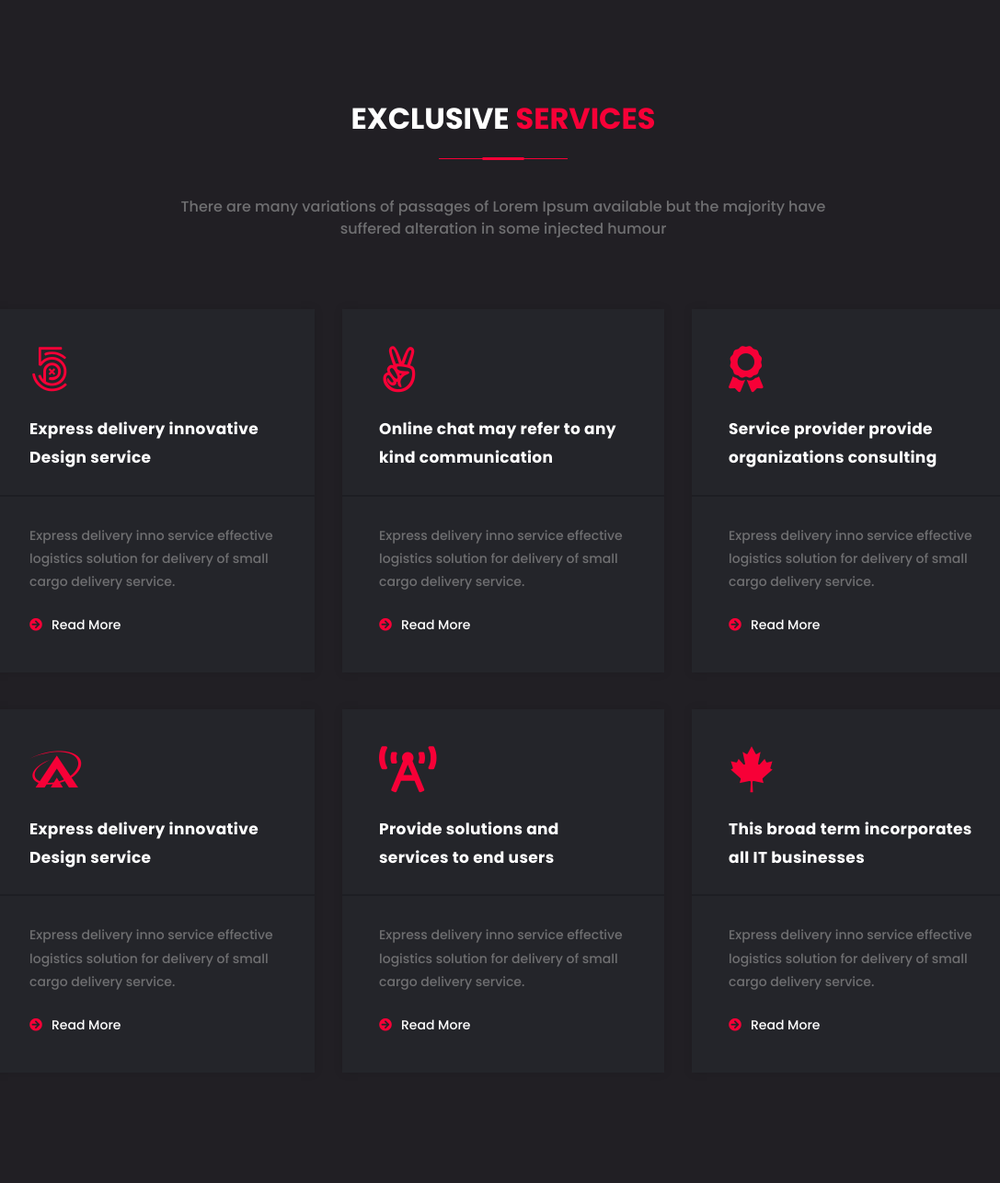
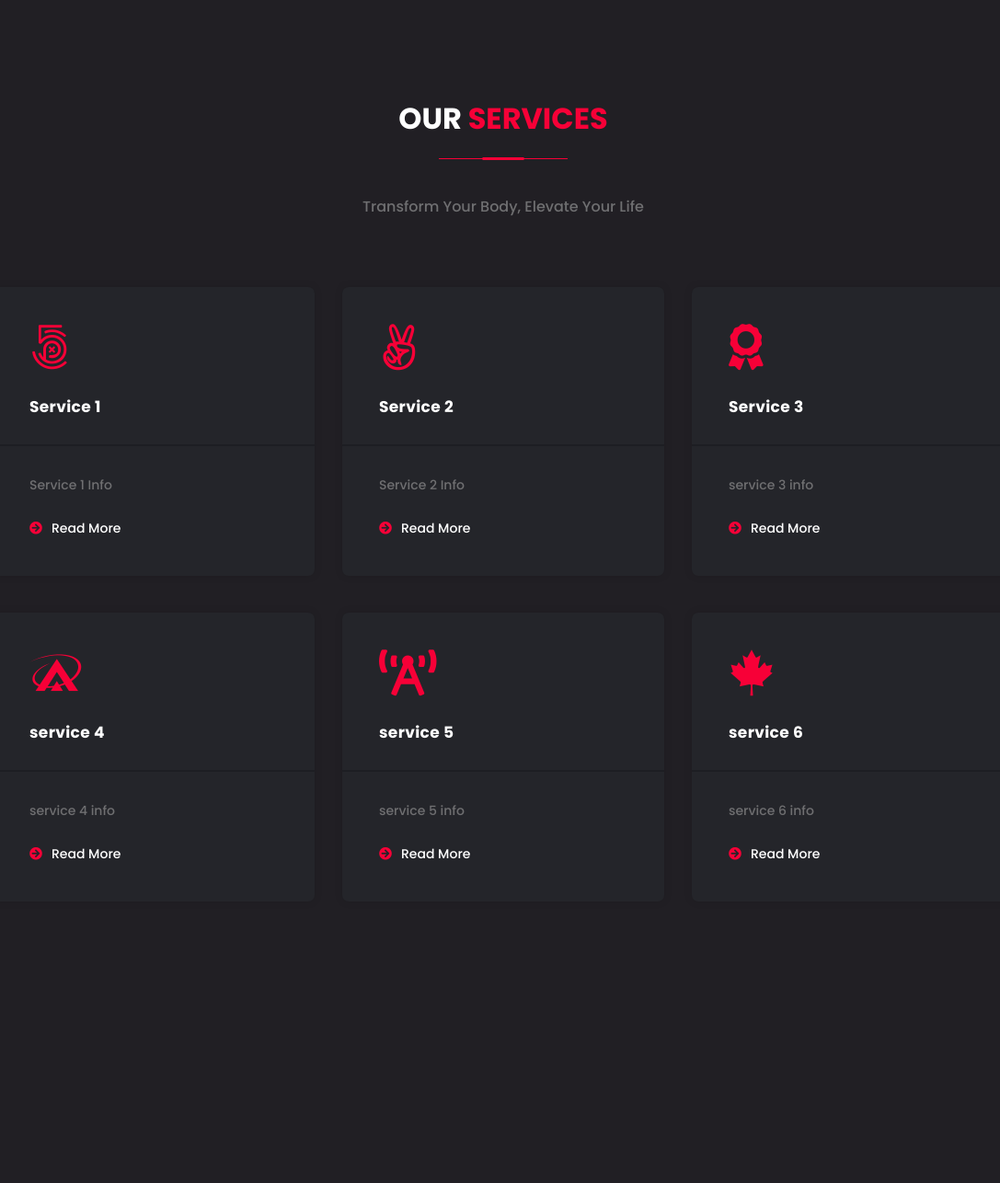
Before and after one commit to Arpit1546/ip_project, a PHP site: page /services.html in a window 1280 px wide. Shown: the whole page at 92% size, without its empty margins (93-1180 px from the left). After the commit the page ends 935 px from the top, so only its background shows below. Run offline with PHP 8.4, Linux system fonts and the light colour scheme; some libraries are stand-ins or nearby versions.

Commit message:
New changes

```diff
--- a/ser-style.css
+++ b/ser-style.css
@@ -57,6 +57,7 @@ a,p,h1,h2,h3,h4,ul {
 	margin-top: 40px;
 	background-color: #24252a;
 	box-shadow: 0 0 10px 0 rgba(0,0,0,.1);
+  border-radius: 7px;
 }
 
 .section-services .single-service .part-1 {
--- a/services.html
+++ b/services.html
@@ -17,8 +17,8 @@
 			<div class="row justify-content-center text-center">
 				<div class="col-md-10 col-lg-8">
 					<div class="header-section">
-						<h2 class="title">Exclusive <span>Services</span></h2>
-						<p class="description">There are many variations of passages of Lorem Ipsum available but the majority have suffered alteration in some injected humour</p>
+						<h2 class="title">OUR <span>SERVICES</span></h2>
+						<p class="description">Transform Your Body, Elevate Your Life</p>
 					</div>
 				</div>
 			</div>
@@ -27,10 +27,10 @@
 					<div class="single-service">
 						<div class="part-1">
 							<i class="fab fa-500px"></i>
-							<h3 class="title">Express delivery innovative Design service</h3>
+							<h3 class="title">Service 1</h3>
 						</div>
 						<div class="part-2">
-							<p class="description">Express delivery inno service effective logistics solution for delivery of small cargo delivery service.</p>
+							<p class="description">Service 1 Info</p>
 							<a href="#"><i class="fas fa-arrow-circle-right"></i>Read More</a>
 						</div>
 					</div>
@@ -40,10 +40,10 @@
 					<div class="single-service">
 						<div class="part-1">
 							<i class="fab fa-angellist"></i>
-							<h3 class="title">Online chat may refer to any kind communication</h3>
+							<h3 class="title">Service 2 </h3>
 						</div>
 						<div class="part-2">
-							<p class="description">Express delivery inno service effective logistics solution for delivery of small cargo delivery service.</p>
+							<p class="description">Service 2 Info</p>
 							<a href="#"><i class="fas fa-arrow-circle-right"></i>Read More</a>
 						</div>
 					</div>
@@ -52,10 +52,10 @@
 					<div class="single-service">
 						<div class="part-1">
 							<i class="fas fa-award"></i>
-							<h3 class="title">Service provider provide organizations consulting</h3>
+							<h3 class="title">Service 3</h3>
 						</div>
 						<div class="part-2">
-							<p class="description">Express delivery inno service effective logistics solution for delivery of small cargo delivery service.</p>
+							<p class="description">service 3 info</p>
 							<a href="#"><i class="fas fa-arrow-circle-right"></i>Read More</a>
 						</div>
 					</div>
@@ -65,10 +65,10 @@
 					<div class="single-service">
 						<div class="part-1">
 							<i class="fab fa-asymmetrik"></i>
-							<h3 class="title">Express delivery innovative Design service</h3>
+							<h3 class="title"> service 4</h3>
 						</div>
 						<div class="part-2">
-							<p class="description">Express delivery inno service effective logistics solution for delivery of small cargo delivery service.</p>
+							<p class="description">service 4 info</p>
 							<a href="#"><i class="fas fa-arrow-circle-right"></i>Read More</a>
 						</div>
 					</div>
@@ -77,10 +77,10 @@
 					<div class="single-service">
 						<div class="part-1">
 							<i class="fas fa-broadcast-tower"></i>
-							<h3 class="title">Provide solutions and services to end users</h3>
+							<h3 class="title">service 5</h3>
 						</div>
 						<div class="part-2">
-							<p class="description">Express delivery inno service effective logistics solution for delivery of small cargo delivery service.</p>
+							<p class="description">service 5 info</p>
 							<a href="#"><i class="fas fa-arrow-circle-right"></i>Read More</a>
 						</div>
 					</div>
@@ -89,10 +89,10 @@
 					<div class="single-service">
 						<div class="part-1">
 							<i class="fab fa-canadian-maple-leaf"></i>
-							<h3 class="title">This broad term incorporates all IT businesses</h3>
+							<h3 class="title">service 6 </h3>
 						</div>
 						<div class="part-2">
-							<p class="description">Express delivery inno service effective logistics solution for delivery of small cargo delivery service.</p>
+							<p class="description"> service 6 info</p>
 							<a href="#"><i class="fas fa-arrow-circle-right"></i>Read More</a>
 						</div>
 					</div>
```
